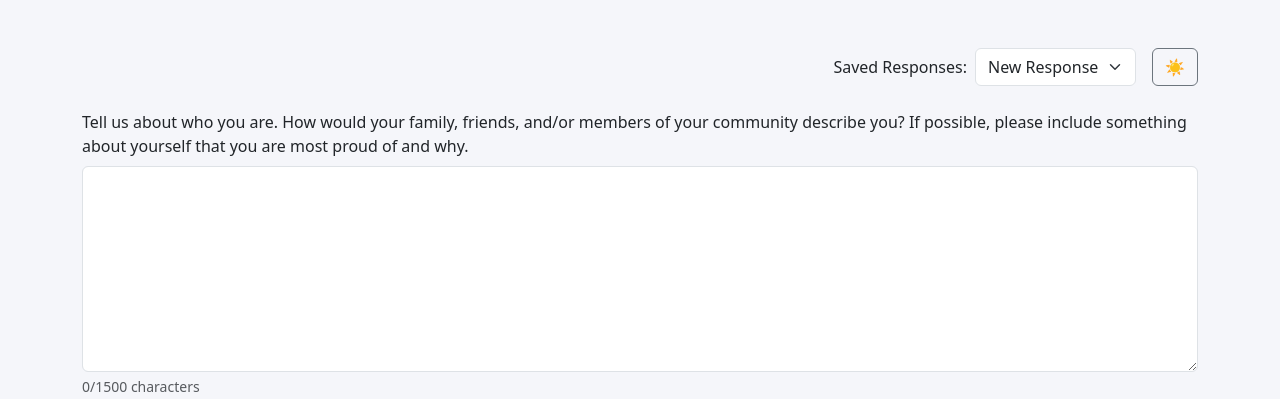
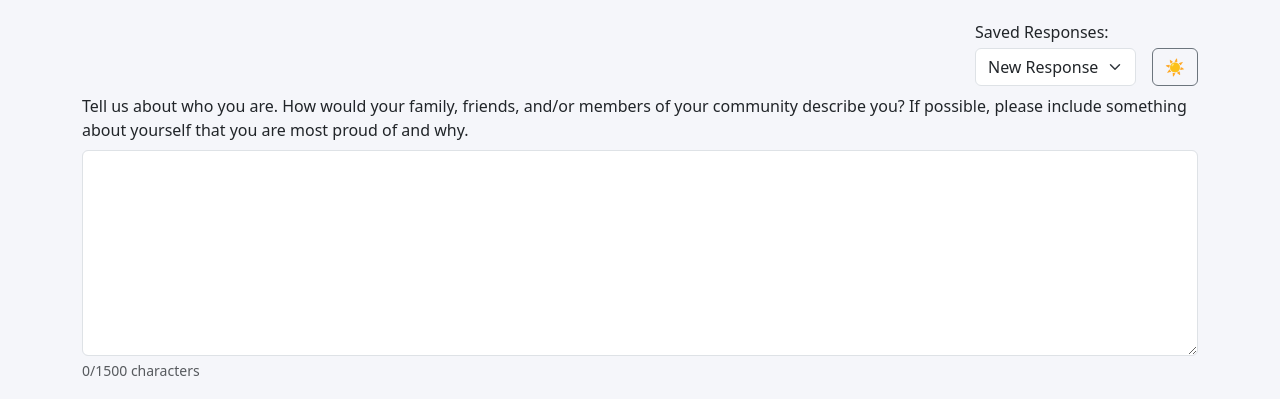
Before and after one commit to TitoCodezGamez/tito_ubc_application, a Django app: template main/templates/main/home.html in a window 1280 px wide. Shown: the top 399 px of the page. Run offline with Django 5.2, Linux system fonts and the light colour scheme; the template is opened without the code that fills it, so the values that code supplies are empty.

Commit message:
css improvements

```diff
--- a/main/templates/main/home.html
+++ b/main/templates/main/home.html
@@ -7,21 +7,26 @@
     .p-3 {
         background-color: #ffffff;
     }
+    .saved-responses-div {
+        margin-top: -1.8rem;
+    }
 </style>
 {% endblock %}
 
 {% block content %}
 <div class="container mt-5">
-        <div class="d-flex justify-content-between align-items-center mb-4">
+    <div class="d-flex justify-content-between align-items-center mb-2 header-row">
         <h1 class="mb-0">{% if selected_response == 'new' %}New Response{% else %}{{ selected_response }}{% endif %}</h1>
         <div class="d-flex align-items-center">
-                        <label for="response_selector" class="form-label me-2 mb-0">Saved Responses:</label>
-                        <select id="response_selector" class="form-select d-inline-block w-auto me-3" onchange="onResponseChange()">
+            <div class="d-flex flex-column me-3 saved-responses-div">
+                <label for="response_selector" class="form-label mb-1">Saved Responses:</label>
+                <select id="response_selector" class="form-select w-auto" onchange="onResponseChange()">
                     <option value="new" {% if selected_response == 'new' %}selected{% endif %}>New Response</option>
                     {% for resp in all_responses %}
                     <option value="{{ resp }}" {% if selected_response == resp %}selected{% endif %}>{{ resp }}</option>
                     {% endfor %}
                 </select>
+            </div>
             <button type="button" class="btn btn-outline-secondary" id="darkModeToggle" onclick="toggleDarkMode()">
                 {% if dark_mode %}🌙{% else %}☀️{% endif %}
             </button>
```
Also changed, not shown: db.sqlite3. Lines whose indentation alone changed are shown as unchanged.
